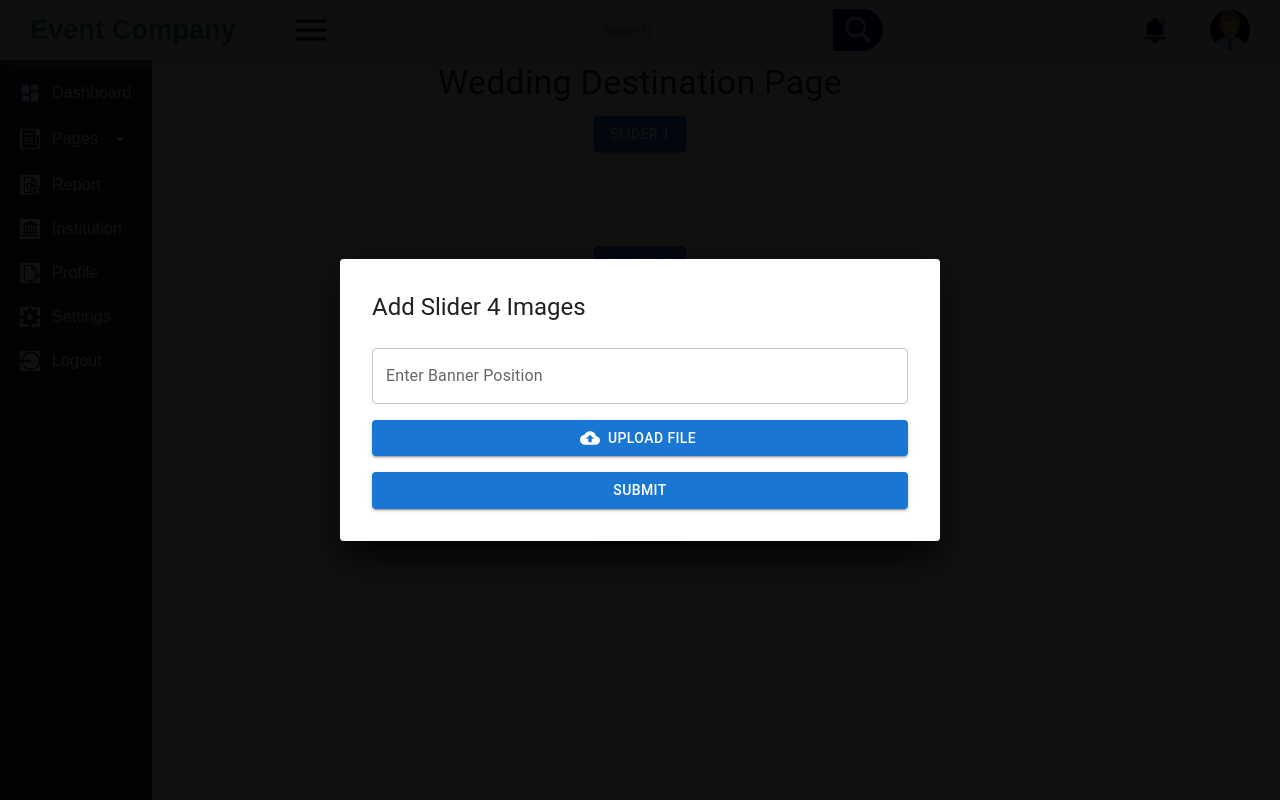
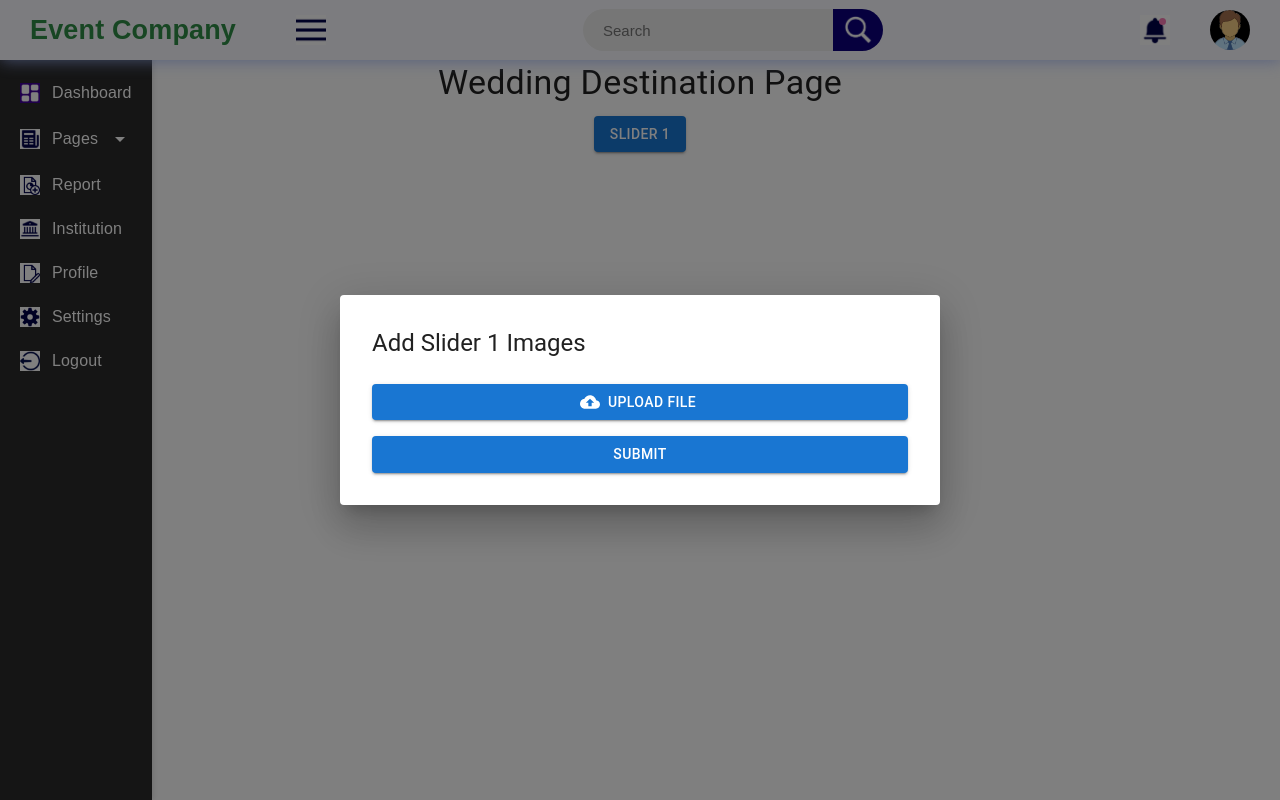
Before and after one commit to maulik464/eventsystem, a React (Create React App) app in the folder eventsystem-app/frontend/: page /admin/weddingdestination in a window 1280 px wide. Both pictures are taken after a click on the button "SLIDER 1". Built offline with nearby package versions, Linux system fonts and the light colour scheme.

Commit message:
destination api

```diff
--- a/eventsystem-app/frontend/src/adminpages/WeddingDestination.js
+++ b/eventsystem-app/frontend/src/adminpages/WeddingDestination.js
@@ -3,18 +3,42 @@ import {
     Box,
     Button,
     Dialog,
-    TextField,
     Typography,
-    CssBaseline,
-    Container
+    CssBaseline
 } from "@mui/material";
 import { styled } from "@mui/material/styles";
 import CloudUploadIcon from "@mui/icons-material/CloudUpload";
+import axios from "axios";
 
 function WeddingDestination() {
     const [open, setOpen] = useState(false);
-    const [bannerPosition, setBannerPosition] = useState("");
     const [file, setFile] = useState(null);
+    const [update, doUpdate] = useState(false);
+
+    const handleSubmit = async () => {
+
+        const formData = new FormData();
+        formData.append("file", file);
+
+        try {
+          const addRes = await axios.post(
+            "http://localhost:5000/weddingdestination/addSlider1Image",
+            formData,
+            {
+              headers: {
+                "Content-Type": "multipart/form-data",
+              },
+            }
+          );
+          console.log("Create Response", addRes.data);
+        } catch (error) {
+          console.error("Error submitting data:", error);
+        }
+        setOpen(false);
+        // await getBanners();
+        doUpdate(!update);
+        // setIsEditMode(false);
+      };
 
     const VisuallyHiddenInput = styled("input")({
         clip: "rect(0 0 0 0)",
@@ -40,10 +64,6 @@ function WeddingDestination() {
         setFile(event.target.files[0]);
     };
 
-    const handleBannerPositionChange = (event) => {
-        setBannerPosition(event.target.value);
-    };
-
     return (
         <>
             <CssBaseline />
@@ -61,15 +81,6 @@ function WeddingDestination() {
                     <Typography variant="h5" sx={{ mb: 3 }}>
                         Add Slider 1 Images
                     </Typography>
-
-                    <TextField
-                        label="Enter Banner Position"
-                        fullWidth
-                        value={bannerPosition}
-                        onChange={handleBannerPositionChange}
-                        sx={{ mb: 2 }}
-                    />
-
                     <Button
                         component="label"
                         variant="contained"
@@ -87,145 +98,7 @@ function WeddingDestination() {
                         </Typography>
                     )}
 
-                    <Button variant="contained" color="primary" fullWidth>
-                        Submit
-                    </Button>
-                </Box>
-            </Dialog>
-
-            {/* slider 2 Dialog */}
-
-            <CssBaseline />
-            <Box sx={{ p: 4,marginTop:"30px" }}>
-                <Button variant="contained" onClick={handleClickOpen}>
-                   Slider 2
-                </Button>
-            </Box>
-
-            <Dialog open={open} onClose={handleClose} fullWidth maxWidth="sm">
-                <Box sx={{ p: 4 }}>
-                    <Typography variant="h5" sx={{ mb: 3 }}>
-                        Add Slider 2 Images
-                    </Typography>
-
-                    <TextField
-                        label="Enter Banner Position"
-                        fullWidth
-                        value={bannerPosition}
-                        onChange={handleBannerPositionChange}
-                        sx={{ mb: 2 }}
-                    />
-
-                    <Button
-                        component="label"
-                        variant="contained"
-                        startIcon={<CloudUploadIcon />}
-                        fullWidth
-                        sx={{ mb: 2 }}
-                    >
-                        Upload File
-                        <VisuallyHiddenInput type="file" onChange={handleFileChange} />
-                    </Button>
-
-                    {file && (
-                        <Typography variant="body2" sx={{ mb: 2 }}>
-                            Selected file: <strong>{file.name}</strong>
-                        </Typography>
-                    )}
-
-                    <Button variant="contained" color="primary" fullWidth>
-                        Submit
-                    </Button>
-                </Box>
-            </Dialog>
-
-            {/* Slider 3 Dialog */}
-
-            <CssBaseline />
-            <Box sx={{ p: 4,marginTop:"30px" }}>
-                <Button variant="contained" onClick={handleClickOpen}>
-                   Slider 3
-                </Button>
-            </Box>
-
-            <Dialog open={open} onClose={handleClose} fullWidth maxWidth="sm">
-                <Box sx={{ p: 4 }}>
-                    <Typography variant="h5" sx={{ mb: 3 }}>
-                        Add Slider 3 Images
-                    </Typography>
-
-                    <TextField
-                        label="Enter Banner Position"
-                        fullWidth
-                        value={bannerPosition}
-                        onChange={handleBannerPositionChange}
-                        sx={{ mb: 2 }}
-                    />
-
-                    <Button
-                        component="label"
-                        variant="contained"
-                        startIcon={<CloudUploadIcon />}
-                        fullWidth
-                        sx={{ mb: 2 }}
-                    >
-                        Upload File
-                        <VisuallyHiddenInput type="file" onChange={handleFileChange} />
-                    </Button>
-
-                    {file && (
-                        <Typography variant="body2" sx={{ mb: 2 }}>
-                            Selected file: <strong>{file.name}</strong>
-                        </Typography>
-                    )}
-
-                    <Button variant="contained" color="primary" fullWidth>
-                        Submit
-                    </Button>
-                </Box>
-            </Dialog>
-
-            {/* Slider 4 Dialog */}
-
-            <CssBaseline />
-            <Box sx={{ p: 4,marginTop:"30px" }}>
-                <Button variant="contained" onClick={handleClickOpen}>
-                   Slider 4
-                </Button>
-            </Box>
-
-            <Dialog open={open} onClose={handleClose} fullWidth maxWidth="sm">
-                <Box sx={{ p: 4 }}>
-                    <Typography variant="h5" sx={{ mb: 3 }}>
-                        Add Slider 4 Images
-                    </Typography>
-
-                    <TextField
-                        label="Enter Banner Position"
-                        fullWidth
-                        value={bannerPosition}
-                        onChange={handleBannerPositionChange}
-                        sx={{ mb: 2 }}
-                    />
-
-                    <Button
-                        component="label"
-                        variant="contained"
-                        startIcon={<CloudUploadIcon />}
-                        fullWidth
-                        sx={{ mb: 2 }}
-                    >
-                        Upload File
-                        <VisuallyHiddenInput type="file" onChange={handleFileChange} />
-                    </Button>
-
-                    {file && (
-                        <Typography variant="body2" sx={{ mb: 2 }}>
-                            Selected file: <strong>{file.name}</strong>
-                        </Typography>
-                    )}
-
-                    <Button variant="contained" color="primary" fullWidth>
+                    <Button variant="contained" onClick={handleSubmit} color="primary" fullWidth>
                         Submit
                     </Button>
                 </Box>
```
Also changed, not shown: 1 other file (tests, documents, lock files or other folders).
